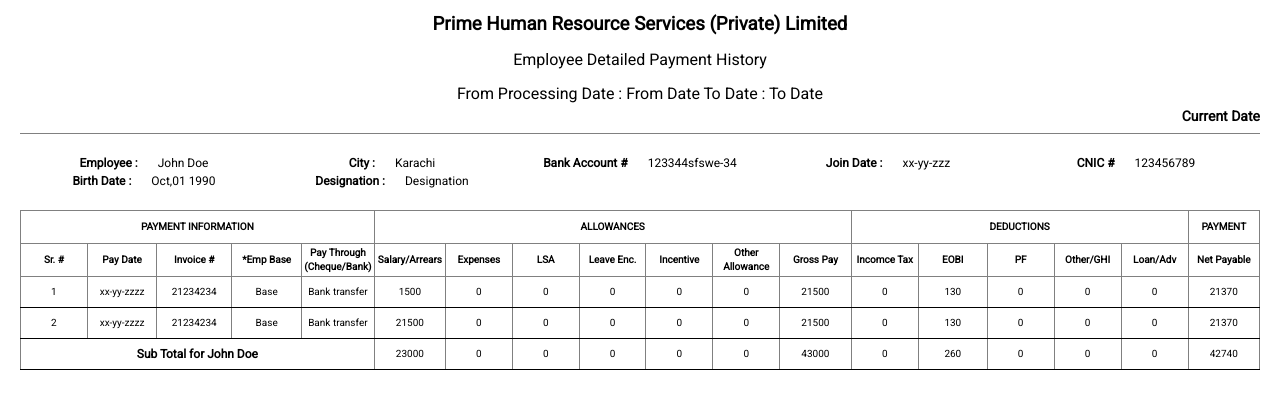
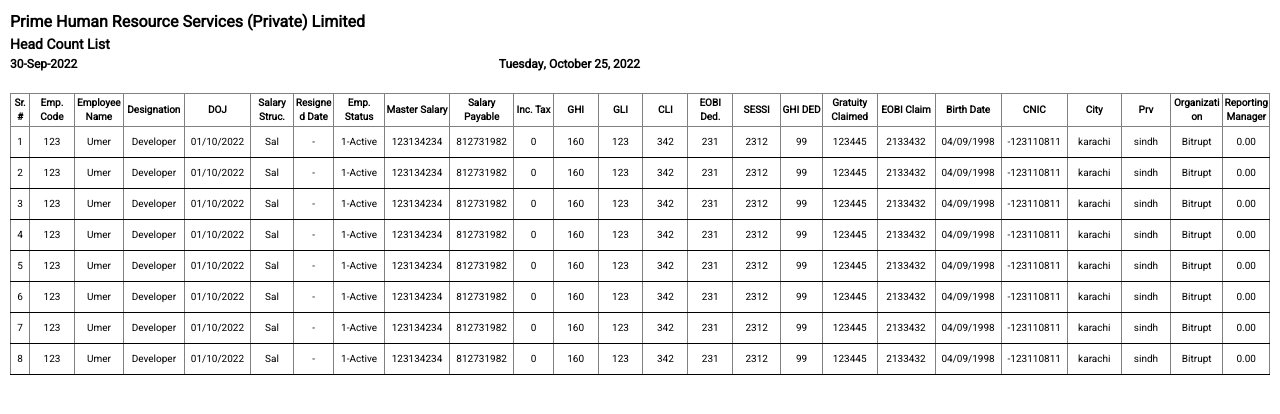
Before and after one commit to UmerGillani36/phrsReportBuilding, a React (Create React App) app: page / in a window 1280 px wide. Shown: the top 414 px of the page. Built offline with nearby package versions, Linux system fonts and the light colour scheme.

Commit message:
Head Count List Done

```diff
--- a/src/App.js
+++ b/src/App.js
@@ -1,6 +1,7 @@
 import BankCheque from "./components/BankCheque/BankCheque";
 import ClientDetails from "./components/ClientDetails/ClientDetails";
 import GratuitySummary from "./components/GratuitySummary/GratuitySummary";
+import HeadCount from "./components/HeadCount/HeadCount";
 import IncomeCertificate from "./components/IncomeCertificate/IncomeCertificate";
 import InvoiceRegister from "./components/InvoiceRegister/InvoiceRegister";
 import PaymentHistory from "./components/PaymentHistory/PaymentHistory";
@@ -10,7 +11,8 @@ import Testing from "./components/paySlip/Testing";
 function App() {
   return (
     <>
-      <PaymentHistory />
+      <HeadCount />
+      {/* <PaymentHistory /> */}
       {/* <BankCheque /> */}
       {/* <GratuitySummary /> */}
       {/* <ClientDetails /> */}
--- /dev/null
+++ b/src/components/HeadCount/HeadCount.js
@@ -0,0 +1,42 @@
+import React from "react";
+import classes from "./HeadCount.module.css";
+import { payload } from "../../payload/HeadCount";
+const HeadCount = () => {
+  return (
+    <page size="A4" className={classes.Page}>
+      <div className={classes.Header}>
+        <p className={classes.MainHeading}>
+          Prime Human Resource Services {`(Private) Limited`}
+        </p>
+        <p className={classes.SubHeading}>Head Count List</p>
+        <div className={classes.DateDiv}>
+          <p className={classes.Text}>30-Sep-2022</p>
+          <p className={classes.Text}>Tuesday, October 25, 2022</p>
+        </div>
+      </div>
+      <div className={classes.Table}>
+        <table>
+          <thead>
+            <tr>
+              <th style={{ width: "30px" }}>Sr. #</th>
+              {payload && Object.keys(payload[0]).map((val) => <th>{val}</th>)}
+            </tr>
+          </thead>
+          <tbody>
+            {payload &&
+              payload.map((value, i) => (
+                <tr>
+                  <td style={{ width: "30px" }}>{i + 1}</td>
+                  {Object.values(value).map((val) => (
+                    <td>{val}</td>
+                  ))}
+                </tr>
+              ))}
+          </tbody>
+        </table>
+      </div>
+    </page>
+  );
+};
+
+export default HeadCount;
--- /dev/null
+++ b/src/components/HeadCount/HeadCount.module.css
@@ -0,0 +1,77 @@
+.Page{
+    background: white;
+    display: block;
+    margin: 0 auto;
+    margin-bottom: 0.5cm;
+    page-break-after: always;
+    padding: 10px 10px;
+}
+.Page[size="A4"] {
+    width: 21cm;
+    height: 29.7cm;
+    margin: 30mm 45mm 30mm 45mm;
+    page-break-after: always;
+  }
+  /* font-family: 'Heebo', sans-serif;  */
+.Header{
+width: 50%;
+display: flex;
+flex-direction: column;
+
+}
+.MainHeading{
+    font-family: 'Heebo', sans-serif;
+    margin: 0px;
+    font-size: 16px;
+    font-weight: bold;
+}
+.SubHeading{
+    font-family: 'Heebo', sans-serif;
+    margin: 0px;
+    font-size: 14px;
+    font-weight: bold;
+
+}
+.DateDiv{
+    width: 100%;
+display: flex;
+justify-content: space-between;
+align-items: center;
+}
+.Text{
+    font-family: 'Heebo', sans-serif;
+    margin: 0px;
+    font-size: 12px;
+    font-weight: bold;
+
+}
+.Table{
+    margin-top: 20px;
+    width: 100%;
+}
+
+table{
+    border-collapse: collapse;
+  }
+
+  tr{
+    margin: 0px;
+    height: 30px;
+    padding: 0px;
+    border: 1px solid grey;
+  }
+  th{
+    font-size: 8px;
+    border-right: 1px solid grey;
+
+  }
+  th,td{
+    /* width: 150px; */
+    font-family: 'Heebo', sans-serif;
+    text-align: center;
+  }
+  td{
+    font-size: 10px;
+    height: 30px;
+    text-align: center;
+  }
--- /dev/null
+++ b/src/payload/HeadCount.js
@@ -0,0 +1,210 @@
+export const payload = [
+  {
+    "Emp. Code": 123,
+    "Employee Name": "Umer",
+    Designation: "Developer",
+    DOJ: "01/10/2022",
+    "Salary Struc.": "Sal",
+    "Resigned Date": "-",
+    "Emp. Status": "1-Active",
+    "Master Salary": 123134234,
+    "Salary Payable": 812731982,
+    "Inc. Tax": 0,
+    GHI: 160,
+    GLI: 123,
+    CLI: 342,
+    "EOBI Ded.": 231,
+    SESSI: 2312,
+    "GHI DED": 99,
+    "Gratuity Claimed": 123445,
+    "EOBI Claim": 2133432,
+    "Birth Date": "04/09/1998",
+    CNIC: 12312 - 123123123 - 0,
+    City: "karachi",
+    Prv: "sindh",
+    Organization: "Bitrupt",
+    "Reporting Manager": "0.00",
+  },
+  {
+    "Emp. Code": 123,
+    "Employee Name": "Umer",
+    Designation: "Developer",
+    DOJ: "01/10/2022",
+    "Salary Struc.": "Sal",
+    "Resigned Date": "-",
+    "Emp. Status": "1-Active",
+    "Master Salary": 123134234,
+    "Salary Payable": 812731982,
+    "Inc. Tax": 0,
+    GHI: 160,
+    GLI: 123,
+    CLI: 342,
+    "EOBI Ded.": 231,
+    SESSI: 2312,
+    "GHI DED": 99,
+    "Gratuity Claimed": 123445,
+    "EOBI Claim": 2133432,
+    "Birth Date": "04/09/1998",
+    CNIC: 12312 - 123123123 - 0,
+    City: "karachi",
+    Prv: "sindh",
+    Organization: "Bitrupt",
+    "Reporting Manager": "0.00",
+  },
+  {
+    "Emp. Code": 123,
+    "Employee Name": "Umer",
+    Designation: "Developer",
+    DOJ: "01/10/2022",
+    "Salary Struc.": "Sal",
+    "Resigned Date": "-",
+    "Emp. Status": "1-Active",
+    "Master Salary": 123134234,
+    "Salary Payable": 812731982,
+    "Inc. Tax": 0,
+    GHI: 160,
+    GLI: 123,
+    CLI: 342,
+    "EOBI Ded.": 231,
+    SESSI: 2312,
+    "GHI DED": 99,
+    "Gratuity Claimed": 123445,
+    "EOBI Claim": 2133432,
+    "Birth Date": "04/09/1998",
+    CNIC: 12312 - 123123123 - 0,
+    City: "karachi",
+    Prv: "sindh",
+    Organization: "Bitrupt",
+    "Reporting Manager": "0.00",
+  },
+  {
+    "Emp. Code": 123,
+    "Employee Name": "Umer",
+    Designation: "Developer",
+    DOJ: "01/10/2022",
+    "Salary Struc.": "Sal",
+    "Resigned Date": "-",
+    "Emp. Status": "1-Active",
+    "Master Salary": 123134234,
+    "Salary Payable": 812731982,
+    "Inc. Tax": 0,
+    GHI: 160,
+    GLI: 123,
+    CLI: 342,
+    "EOBI Ded.": 231,
+    SESSI: 2312,
+    "GHI DED": 99,
+    "Gratuity Claimed": 123445,
+    "EOBI Claim": 2133432,
+    "Birth Date": "04/09/1998",
+    CNIC: 12312 - 123123123 - 0,
+    City: "karachi",
+    Prv: "sindh",
+    Organization: "Bitrupt",
+    "Reporting Manager": "0.00",
+  },
+  {
+    "Emp. Code": 123,
+    "Employee Name": "Umer",
+    Designation: "Developer",
+    DOJ: "01/10/2022",
+    "Salary Struc.": "Sal",
+    "Resigned Date": "-",
+    "Emp. Status": "1-Active",
+    "Master Salary": 123134234,
+    "Salary Payable": 812731982,
+    "Inc. Tax": 0,
+    GHI: 160,
+    GLI: 123,
+    CLI: 342,
+    "EOBI Ded.": 231,
+    SESSI: 2312,
+    "GHI DED": 99,
+    "Gratuity Claimed": 123445,
+    "EOBI Claim": 2133432,
+    "Birth Date": "04/09/1998",
+    CNIC: 12312 - 123123123 - 0,
+    City: "karachi",
+    Prv: "sindh",
+    Organization: "Bitrupt",
+    "Reporting Manager": "0.00",
+  },
+  {
+    "Emp. Code": 123,
+    "Employee Name": "Umer",
+    Designation: "Developer",
+    DOJ: "01/10/2022",
+    "Salary Struc.": "Sal",
+    "Resigned Date": "-",
+    "Emp. Status": "1-Active",
+    "Master Salary": 123134234,
+    "Salary Payable": 812731982,
+    "Inc. Tax": 0,
+    GHI: 160,
+    GLI: 123,
+    CLI: 342,
+    "EOBI Ded.": 231,
+    SESSI: 2312,
+    "GHI DED": 99,
+    "Gratuity Claimed": 123445,
+    "EOBI Claim": 2133432,
+    "Birth Date": "04/09/1998",
+    CNIC: 12312 - 123123123 - 0,
+    City: "karachi",
+    Prv: "sindh",
+    Organization: "Bitrupt",
+    "Reporting Manager": "0.00",
+  },
+  {
+    "Emp. Code": 123,
+    "Employee Name": "Umer",
+    Designation: "Developer",
+    DOJ: "01/10/2022",
+    "Salary Struc.": "Sal",
+    "Resigned Date": "-",
+    "Emp. Status": "1-Active",
+    "Master Salary": 123134234,
+    "Salary Payable": 812731982,
+    "Inc. Tax": 0,
+    GHI: 160,
+    GLI: 123,
+    CLI: 342,
+    "EOBI Ded.": 231,
+    SESSI: 2312,
+    "GHI DED": 99,
+    "Gratuity Claimed": 123445,
+    "EOBI Claim": 2133432,
+    "Birth Date": "04/09/1998",
+    CNIC: 12312 - 123123123 - 0,
+    City: "karachi",
+    Prv: "sindh",
+    Organization: "Bitrupt",
+    "Reporting Manager": "0.00",
+  },
+  {
+    "Emp. Code": 123,
+    "Employee Name": "Umer",
+    Designation: "Developer",
+    DOJ: "01/10/2022",
+    "Salary Struc.": "Sal",
+    "Resigned Date": "-",
+    "Emp. Status": "1-Active",
+    "Master Salary": 123134234,
+    "Salary Payable": 812731982,
+    "Inc. Tax": 0,
+    GHI: 160,
+    GLI: 123,
+    CLI: 342,
+    "EOBI Ded.": 231,
+    SESSI: 2312,
+    "GHI DED": 99,
+    "Gratuity Claimed": 123445,
+    "EOBI Claim": 2133432,
+    "Birth Date": "04/09/1998",
+    CNIC: 12312 - 123123123 - 0,
+    City: "karachi",
+    Prv: "sindh",
+    Organization: "Bitrupt",
+    "Reporting Manager": "0.00",
+  },
+];
```
